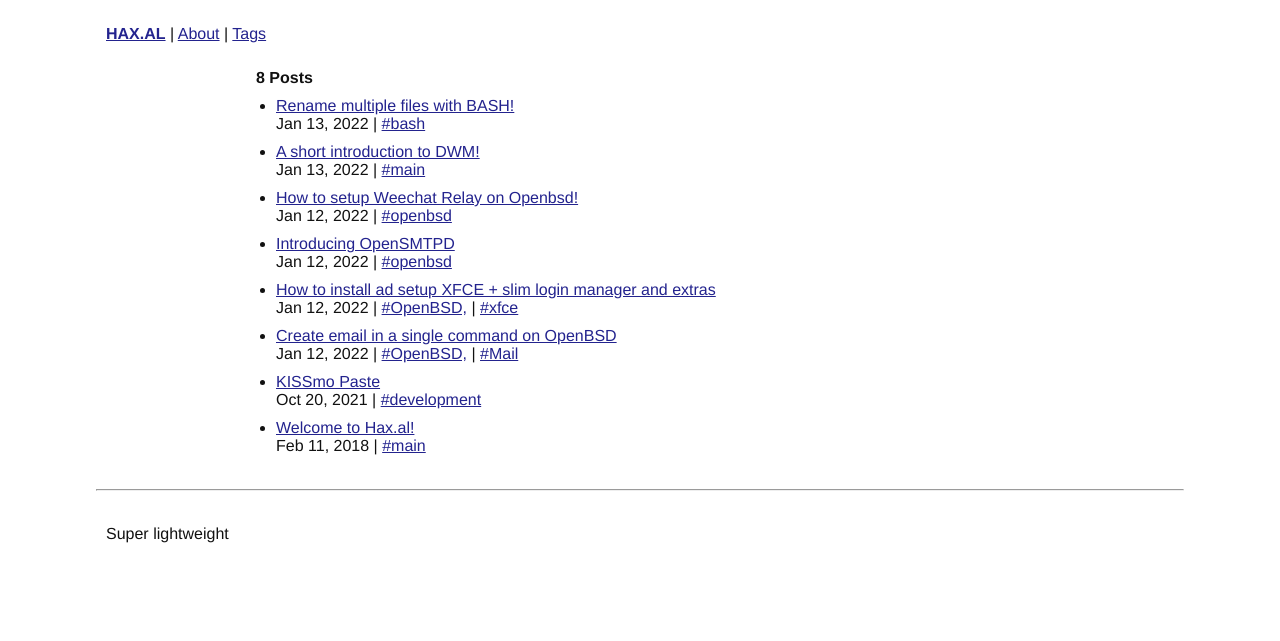
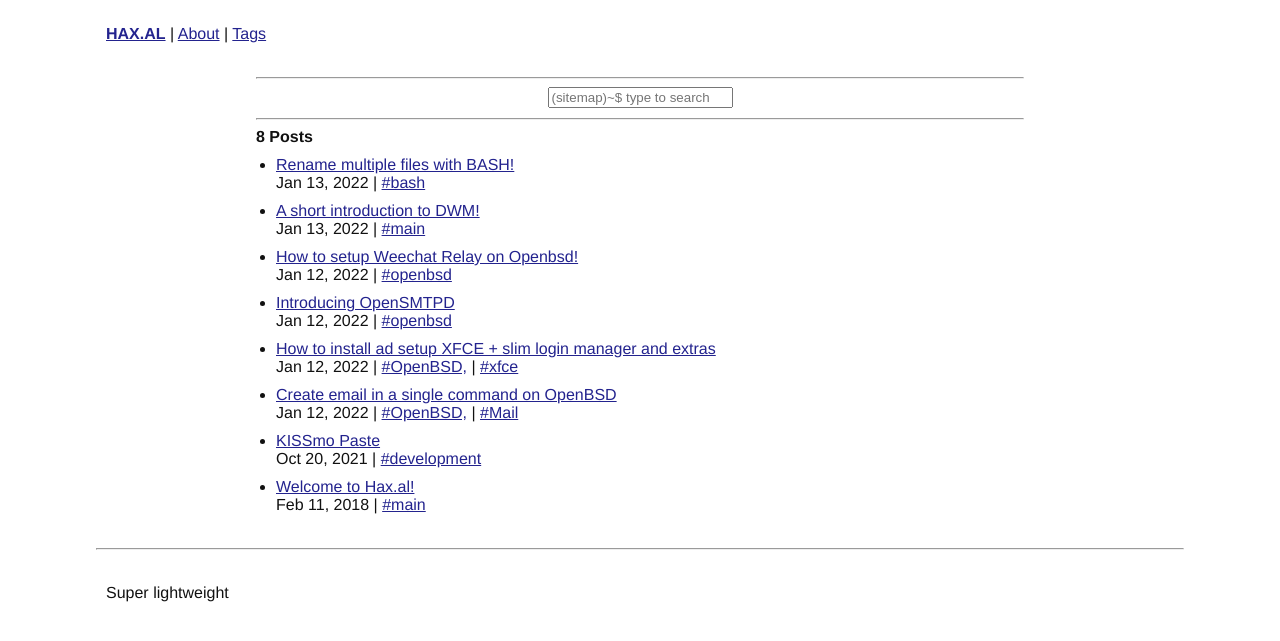
Before and after one commit to hedho/hax, a Jekyll site: the page built from index.md, in a window 1280 px wide. Shown: the top 641 px of the page. Built offline with Jekyll 4.4.1, drawn with Linux system fonts in a browser that asks for light colours.

Commit message:
Update home.html

```diff
--- a/_layouts/home.html
+++ b/_layouts/home.html
@@ -2,6 +2,12 @@
 layout: default
 ---
 <div class="home">
+    <hr>
+        <center><div class="search" id="js-search">
+            <input type="text" placeholder="(sitemap)~$ type to search" class="search__input form-control" id="js-search__input">
+            <ul class="search__results" id="js-search__results"></ul></center>
+        <script src="https://hax.al/static/super-search.js"></script>
+    <hr>
 <span class="post-counter" >{{ site.posts | size }} Posts</span>
 <ul>
     {% for post in site.posts %}
```
